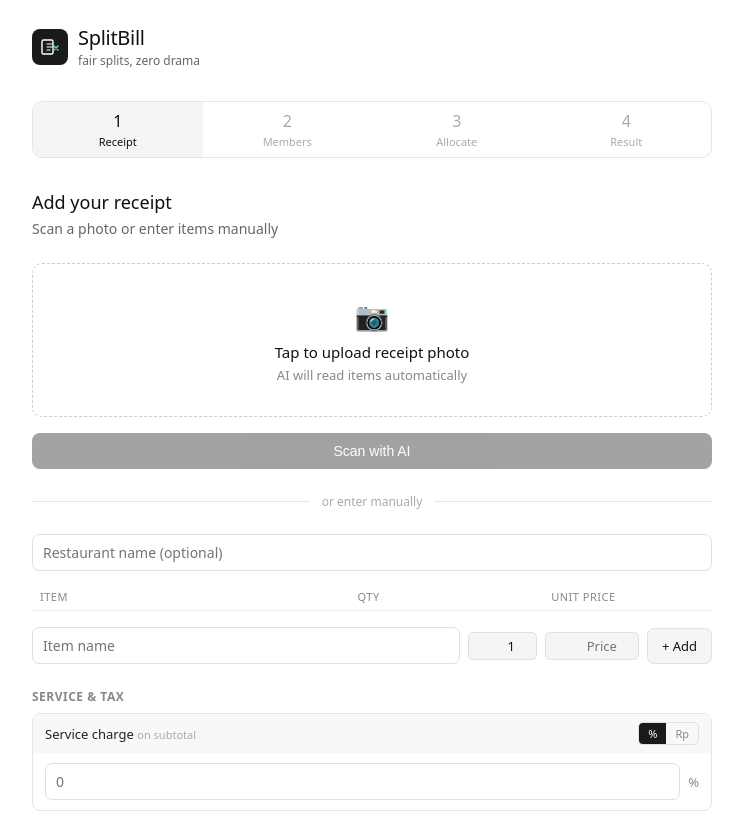
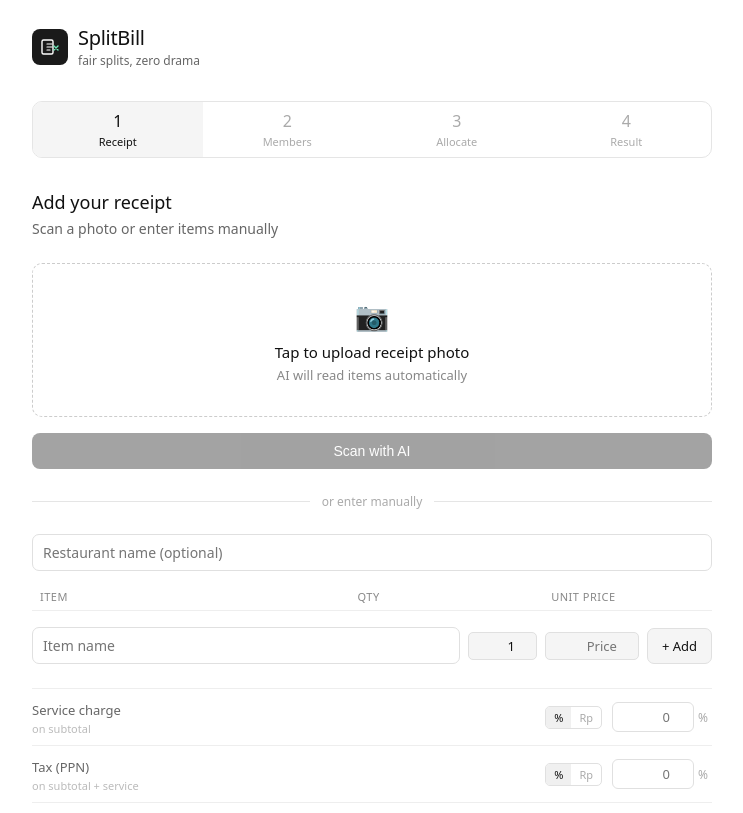
Before and after one commit to dharmaputranico/Splitbill-V4, a Next.js app: page / in a window 1280 px wide. Shown: the top 813 px of the page, without its empty margins (268-1011 px from the left). Built offline with nearby package versions, Linux system fonts and the light colour scheme.

Commit message:
Add files via upload
SPlitbill V5

```diff
--- a/components/SplitBillApp.jsx
+++ b/components/SplitBillApp.jsx
@@ -303,34 +303,30 @@
             <button className={styles.addItemBtn} onClick={addItem}>+ Add</button>
           </div>
 
-          {/* Charges */}
+          {/* Charges — inline rows */}
           <div className={styles.chargesSection}>
-            <div className={styles.chargesSectionTitle}>Service &amp; Tax</div>
             {[
-              { key:'svc', label:'Service charge', hint:'on subtotal', mode:svcMode, setMode:setSvcMode, value:svcValue, setValue:setSvcValue },
-              { key:'tax', label:'Tax (PPN)', hint:'on subtotal + service', mode:taxMode, setMode:setTaxMode, value:taxValue, setValue:setTaxValue },
-            ].map(({ key, label, hint, mode, setMode, value, setValue }) => (
-              <div key={key} className={styles.chargeGroup}>
-                <div className={styles.chargeGroupHeader}>
-                  <span>{label} <span className={styles.chargeHint}>{hint}</span></span>
+              { key:'svc', label:'Service charge', hint:'on subtotal', mode:svcMode, setMode:setSvcMode, value:svcValue, setValue:setSvcValue, hasToggle:true },
+              { key:'tax', label:'Tax (PPN)', hint:'on subtotal + service', mode:taxMode, setMode:setTaxMode, value:taxValue, setValue:setTaxValue, hasToggle:true },
+              { key:'other', label:'Other charges', hint:'fixed amount', mode:'fixed', setMode:null, value:otherFixed, setValue:setOtherFixed, hasToggle:false },
+            ].map(({ key, label, hint, mode, setMode, value, setValue, hasToggle }) => (
+              <div key={key} className={styles.chargeRow}>
+                <div className={styles.chargeRowLabel}>
+                  <span className={styles.chargeRowLabelText}>{label}</span>
+                  <span className={styles.chargeHint}>{hint}</span>
+                </div>
+                {hasToggle && (
                   <div className={styles.chargeModeToggle}>
                     <button className={`${styles.chargeModeBtn} ${mode==='percent'?styles.chargeModeBtnActive:''}`} onClick={()=>setMode('percent')}>%</button>
                     <button className={`${styles.chargeModeBtn} ${mode==='fixed'?styles.chargeModeBtnActive:''}`} onClick={()=>setMode('fixed')}>Rp</button>
                   </div>
-                </div>
-                <div className={styles.chargeInputs}>
-                  <input type="number" value={value} onChange={e=>setValue(e.target.value)} placeholder="0" min="0" step="any" className={styles.flexInput}/>
+                )}
+                <div className={styles.chargeValueWrap}>
+                  <input type="number" value={value} onChange={e=>setValue(e.target.value)} placeholder="0" min="0" step="any" className={styles.chargeInput}/>
                   <span className={styles.chargeSuffix}>{mode==='percent'?'%':'Rp'}</span>
                 </div>
               </div>
             ))}
-            <div className={styles.chargeGroup}>
-              <div className={styles.chargeGroupHeader}><span>Other charges</span><span className={styles.chargeHint}>fixed amount</span></div>
-              <div className={styles.chargeInputs}>
-                <input type="number" value={otherFixed} onChange={e=>setOtherFixed(e.target.value)} placeholder="0" min="0" step="any" className={styles.flexInput}/>
-                <span className={styles.chargeSuffix}>Rp</span>
-              </div>
-            </div>
           </div>
 
           {/* Totals */}
--- a/components/SplitBillApp.module.css
+++ b/components/SplitBillApp.module.css
@@ -52,15 +52,17 @@
 .addItemBtn:hover { background: #ebebeb; }
 
 .chargesSection { margin-bottom: 1.5rem; }
-.chargesSectionTitle { font-size: 12px; font-weight: 600; color: #888; text-transform: uppercase; letter-spacing: 0.5px; margin-bottom: 8px; }
-.chargeGroup { border: 1px solid #e5e5e5; border-radius: 8px; overflow: hidden; margin-bottom: 8px; }
-.chargeGroupHeader { padding: 8px 12px; background: #f8f8f8; font-size: 13px; font-weight: 500; color: #222; display: flex; align-items: center; justify-content: space-between; }
-.chargeHint { font-size: 11px; color: #aaa; font-weight: 400; }
-.chargeModeToggle { display: flex; border: 1px solid #e0e0e0; border-radius: 5px; overflow: hidden; }
-.chargeModeBtn { padding: 3px 9px; font-size: 11px; cursor: pointer; border: none; background: transparent; color: #888; font-family: inherit; }
-.chargeModeBtnActive { background: #1a1a1a !important; color: #fff !important; }
-.chargeInputs { display: flex; gap: 8px; padding: 10px 12px; align-items: center; }
-.chargeSuffix { font-size: 13px; color: #888; white-space: nowrap; }
+.chargeRow { display: flex; align-items: center; gap: 10px; padding: 9px 0; border-top: 1px solid #eee; }
+.chargeRowLabel { flex: 1; min-width: 0; }
+.chargeRowLabelText { font-size: 13px; color: #666; }
+.chargeHint { font-size: 11px; color: #bbb; display: block; margin-top: 1px; }
+.chargeModeToggle { display: flex; border: 1px solid #e0e0e0; border-radius: 5px; overflow: hidden; flex-shrink: 0; }
+.chargeModeBtn { padding: 3px 8px; font-size: 11px; cursor: pointer; border: none; background: transparent; color: #aaa; font-family: inherit; }
+.chargeModeBtnActive { background: #f0f0f0 !important; color: #111 !important; }
+.chargeValueWrap { display: flex; align-items: center; gap: 4px; flex-shrink: 0; }
+.chargeInput { width: 64px; padding: 5px 8px; border: 1px solid #e0e0e0; border-radius: 6px; font-size: 13px; color: #111; background: #fff; text-align: right; font-family: inherit; outline: none; }
+.chargeInput:focus { border-color: #aaa; }
+.chargeSuffix { font-size: 12px; color: #aaa; width: 14px; }
 
 .totalsBlock { border: 1px solid #e5e5e5; border-radius: 8px; padding: 10px 14px; margin-bottom: 1.5rem; }
 .totalsRow { display: flex; justify-content: space-between; padding: 5px 0; font-size: 14px; color: #666; font-variant-numeric: tabular-nums; }
```
